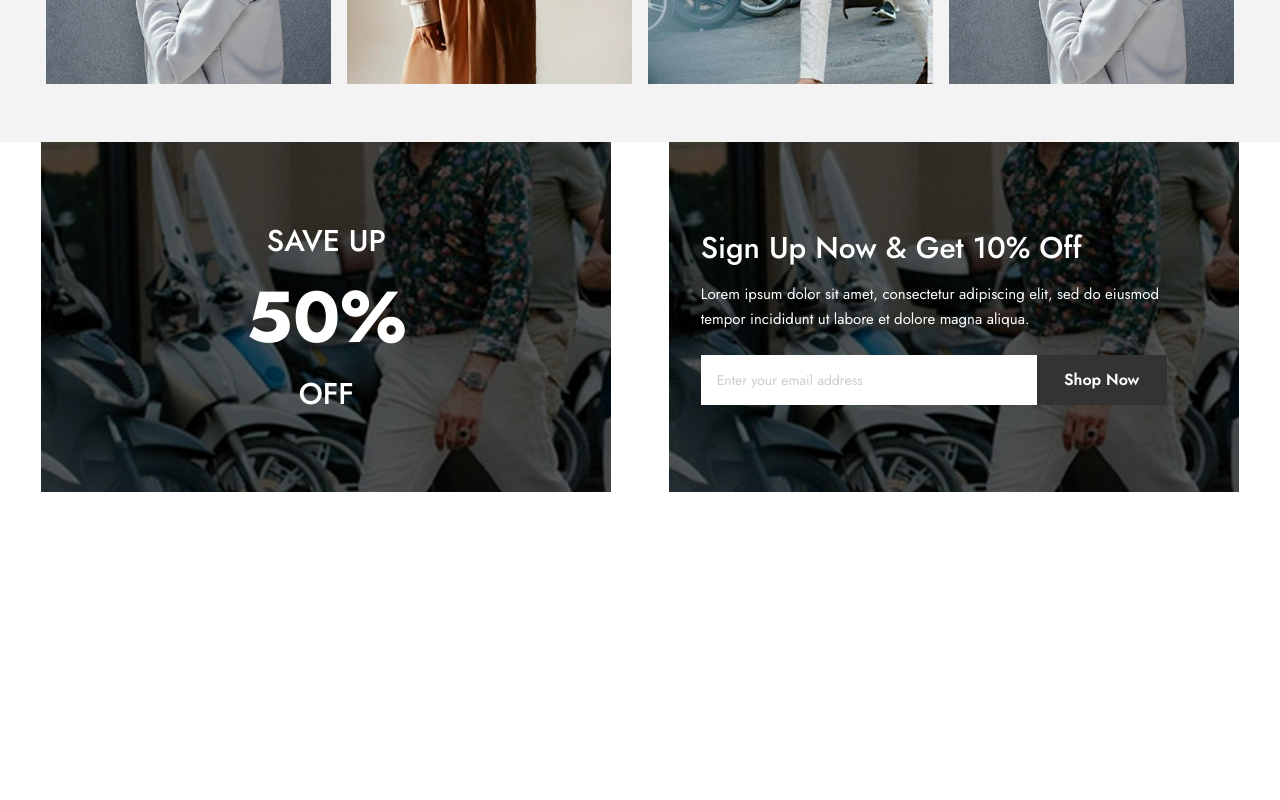
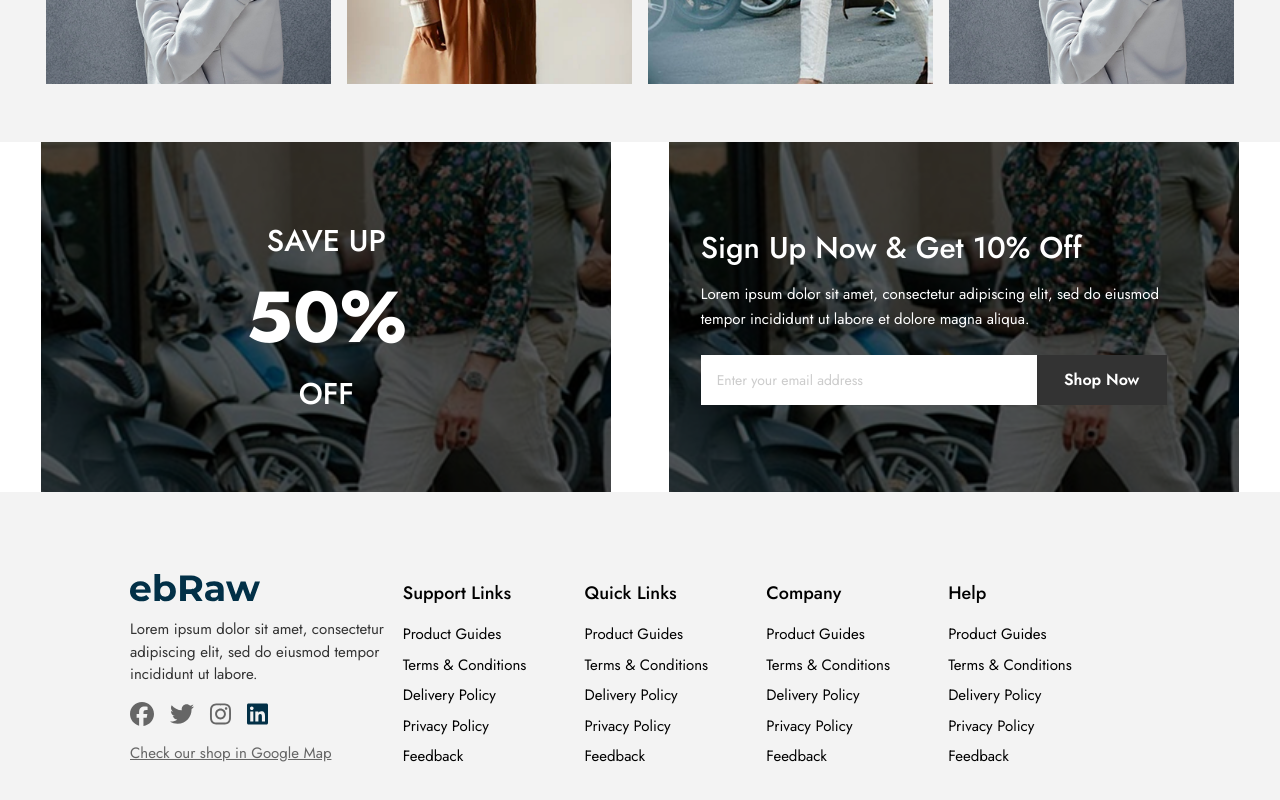
Before and after one commit to nazarMn/eb-raw, a Next.js app: page / in a window 1280 px wide. Shown: the part 5107-5907 px from the top of the page. Before the commit the page ends 5599 px from the top, so only its background shows below. Built offline with nearby package versions, Linux system fonts and the light colour scheme; no server answers.

Commit message:
connected and styled Futter page

```diff
--- /dev/null
+++ b/components/Futter/Futter.jsx
@@ -0,0 +1,84 @@
+import React from 'react'
+import Image from 'next/image'
+import { FontAwesomeIcon } from '@fortawesome/react-fontawesome'
+import { faInstagram, faFacebook, faTwitter, faLinkedin } from '@fortawesome/free-brands-svg-icons'
+
+export default function Futter() {
+
+
+    const FutterInfo = [
+        {
+            id: 1,
+            title: 'Support Links',
+            text1: 'Product Guides',
+            text2: 'Terms & Conditions',
+            text3: 'Delivery Policy',
+            text4: 'Privacy Policy',
+            text5: 'Feedback',
+        },
+        {
+            id: 2,
+            title: 'Quick Links',
+            text1: 'Product Guides',
+            text2: 'Terms & Conditions',
+            text3: 'Delivery Policy',
+            text4: 'Privacy Policy',
+            text5: 'Feedback',
+        },
+        {
+            id: 3,
+            title: 'Company',
+            text1: 'Product Guides',
+            text2: 'Terms & Conditions',
+            text3: 'Delivery Policy',
+            text4: 'Privacy Policy',
+            text5: 'Feedback',
+        },
+        {
+            id: 4,
+            title: 'Help',
+            text1: 'Product Guides',
+            text2: 'Terms & Conditions',
+            text3: 'Delivery Policy',
+            text4: 'Privacy Policy',
+            text5: 'Feedback',
+        },
+    ]
+
+  return (
+    <div className="w-full h-[354px] bg-[#F3F3F3] flex pl-[130px] pr-[150px]">
+
+        <div className="w-[30%] h-full flex flex-col justify-center items-start gap-4">
+          <div className="flex-shrink-0 pr-4">
+                  <Image src="/Logo.svg" alt="Logo" width={130} height={27.36} priority />
+                </div>
+                <p className="text-[#333333] text-[15px] font-regular">
+                Lorem ipsum dolor sit amet, consectetur adipiscing elit, sed do eiusmod tempor incididunt ut labore.
+                </p>
+                <div className="flex gap-4"> <FontAwesomeIcon icon={faFacebook} className="text-[#666666] text-[24px]"/>  <FontAwesomeIcon icon={faTwitter} className="text-[#666666] text-[24px]"/>  <FontAwesomeIcon icon={faInstagram} className="text-[#666666] text-[24px]"/>  <FontAwesomeIcon icon={faLinkedin} className="text-[#023047] text-[24px]"/></div>
+
+                <p className="underline text-[#666666] text-[15px] font-regular">Check our shop in Google Map</p>
+        </div>
+
+        {FutterInfo.map((card, index) => (
+
+        <div key={index} className="w-[20%] h-full flex justify-start items-start flex-col pt-22 gap-4 ">
+            <h2 className='text-[#000000] text-[18px] font-medium'>{card.title}</h2>
+            <div className="flex flex-col gap-2">
+            <p className='text-[#000000] text-[15px] font-regular'>{card.text1}</p>
+            <p className='text-[#000000] text-[15px] font-regular'>{card.text2}</p>
+            <p className='text-[#000000] text-[15px] font-regular'>{card.text3}</p>
+            <p className='text-[#000000] text-[15px] font-regular'>{card.text4}</p>
+              <p className='text-[#000000] text-[15px] font-regular'>{card.text5}</p>
+            </div>
+        </div>
+
+        ))}
+
+
+
+
+
+    </div>
+  )
+}
--- a/pages/index.jsx
+++ b/pages/index.jsx
@@ -10,6 +10,7 @@ import Blog from "@/components/Blog/Blog";
 import Review from "@/components/Review/Review";
 import Instagram from "@/components/Instagram/Instagram";
 import OfferNewslatter from "@/components/OfferNewslatter/OfferNewslatter";
+import Futter from "@/components/Futter/Futter";
 
 const jost = Jost({
   subsets: ["latin"],
@@ -31,6 +32,7 @@ export default function Home() {
       <Review />
       <Instagram />
       <OfferNewslatter />
+      <Futter />
     </div>
   );
 }
```
Also changed, not shown: components/Futter/Futter.css (added).
